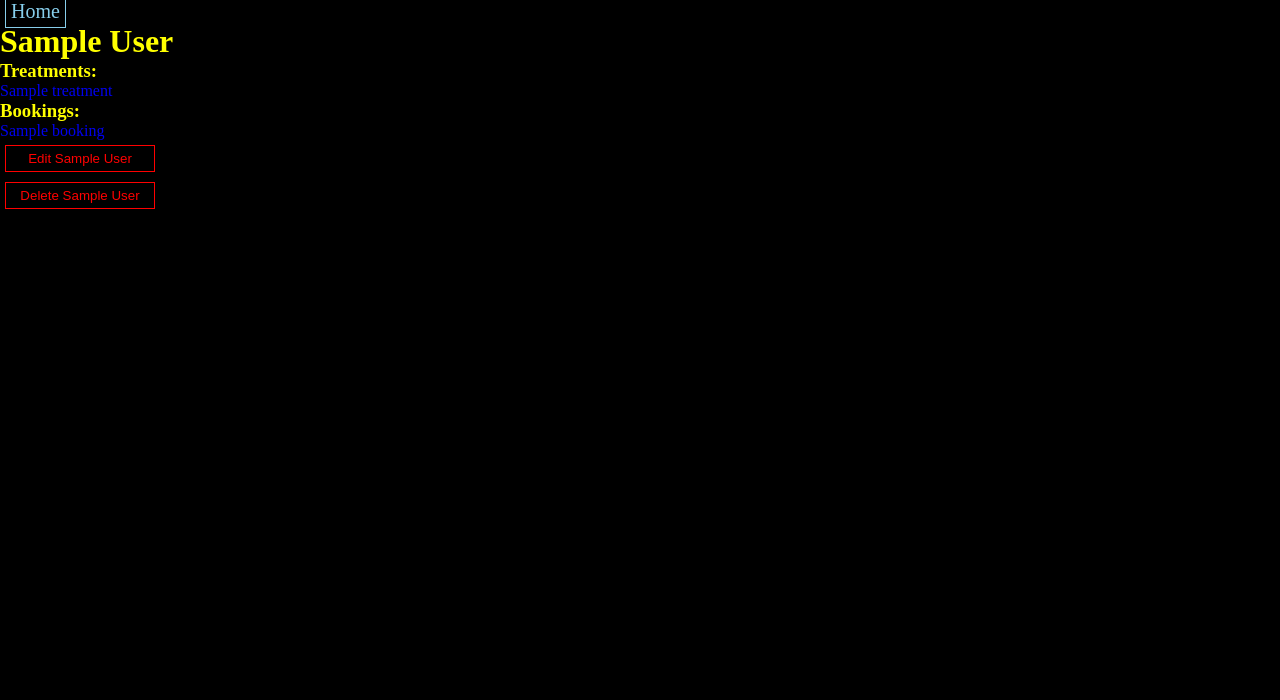
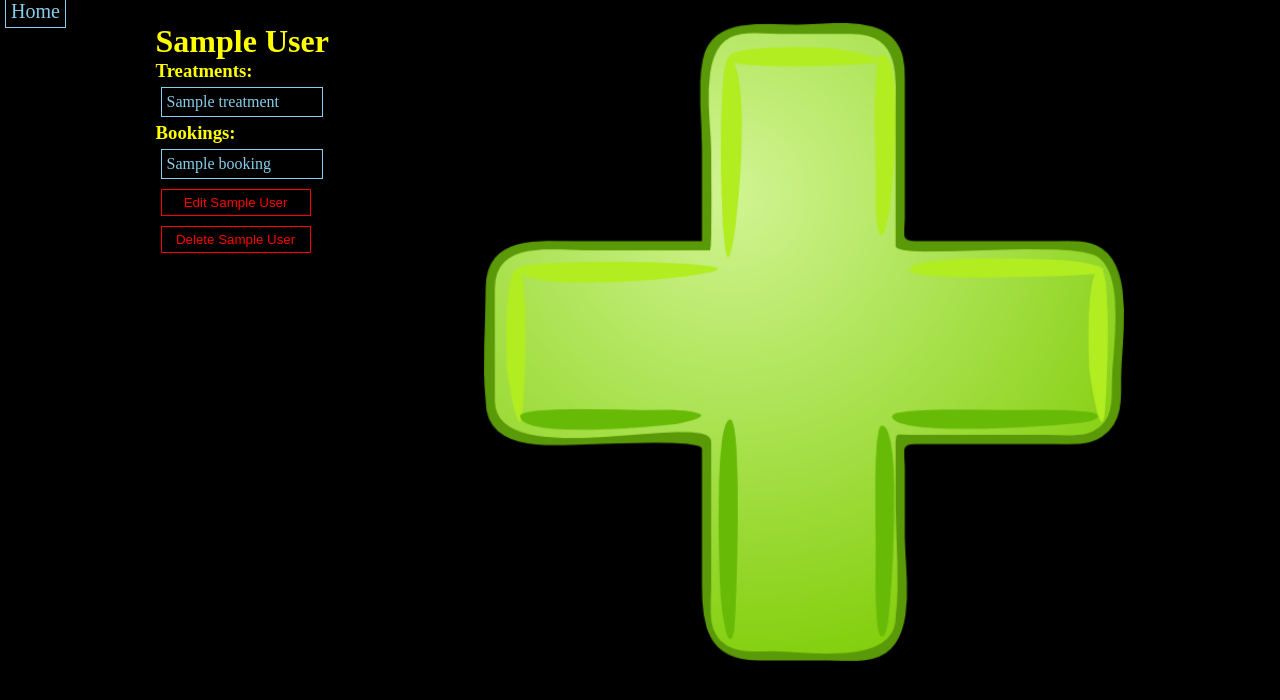
Before and after one commit to abasile1-tech/cyberpunk_ripperdoc_appointment_scheduler, a Flask app: page /customers/1 in a window 1280 px wide. Shown: the top 700 px of the page. Run offline with Flask 3, Linux system fonts and the light colour scheme; tables that the repository leaves empty hold one stand-in row (values such as "Sample post").

Commit message:
I made it so that an image of the customer shows up on their individual customer pages.

```diff
--- a/templates/customers/show.html
+++ b/templates/customers/show.html
@@ -1,28 +1,32 @@
 {% extends 'base.html' %}
 
 {% block content %}
+<main class="main_content">
+	<div class="flex_list">
 	<h1> {{customer.name}} </h1>
-
 	<h3>Treatments:</h3>
-
-<ul>
 		{% for treatment in treatments  %}
-	<a href="/treatments/{{treatment.id}}"><li>{{treatment.name}}</li></a>
+		<a href="/treatments/{{treatment.id}}" class="nav_link">{{treatment.name}}</a>
 		{% endfor %}
-</ul>
-
 	<h3>Bookings:</h3>
-
-<ul>
 		{% for booking in bookings  %}
-	<a href="/bookings/{{booking.id}}"><li>{{booking.name}}</li></a>
+		<a href="/bookings/{{booking.id}}" class="nav_link">{{booking.name}}</a>
 		{% endfor %}
-</ul>
-
 	<a href="/customers/{{ customer.id }}/edit"><button>Edit {{ customer.name }}</button></a>
 
 	<form class="form-inline" action="/customers/{{customer.id}}/delete" method="POST">
 		<input type="submit" value="Delete {{ customer.name }}">
 	</form>
+	</div>
+	{% if customer.name == "V" %}
+		<img src="../../static/images/v.jpg" alt="david martinez" class="new_image">
+	{% elif customer.name == "Maine" %}
+		<img src="../../static/images/maine.jpg" alt="gorilla arms" class="new_image">
+	{% elif customer.name == "David Martinez" %}
+		<img src="../../static/images/david_martinez.png" alt="sandevistan" class="new_image">
+	{% else %}
+		<img src="../../static/images/plus_sign.png" alt="plus sign" id="big_plus_sign">
+	{% endif %}
+</main>
 
 {% endblock %}
```
Also changed, not shown: static/images/david_martinez.png (added), static/images/maine.jpg (added), static/images/v.jpg (added). Lines whose indentation alone changed are shown as unchanged.
